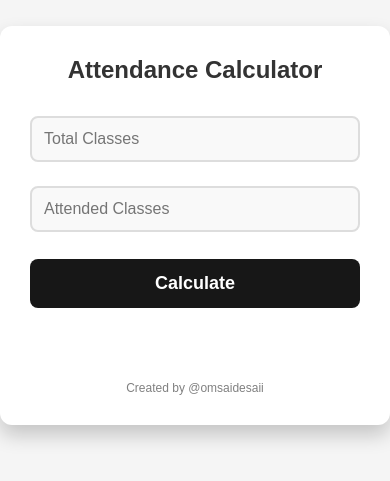
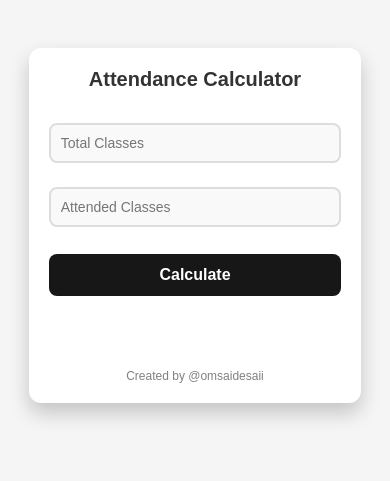
Before and after one commit to omsaidesaii/AttendanceCalculator, a plain HTML site: page index.html in a window 390 px wide. Shown: the part 197-678 px from the top of the page. Drawn offline with Linux system fonts and the light colour scheme.

Commit message:
Update style.css

```diff
--- a/style.css
+++ b/style.css
@@ -1,9 +1,11 @@
+/* Global Reset */
 * {
 	box-sizing: border-box;
 	margin: 0;
 	padding: 0;
 }
 
+/* Body Styling */
 body {
 	font-family: 'Poppins', sans-serif;
 	display: flex;
@@ -11,24 +13,28 @@ body {
 	align-items: center;
 	height: 100vh;
 	background-color: whitesmoke;
+	padding: 20px; /* Prevents content from touching screen edges */
 }
 
+/* Calculator Container */
 .container {
 	max-width: 450px;
+	width: 100%;
 	background: #fff;
 	padding: 30px;
 	border-radius: 12px;
 	box-shadow: 0px 10px 20px rgba(0, 0, 0, 0.2);
 	text-align: center;
-
 }
 
+/* Heading */
 h2 {
 	color: #333;
 	margin-bottom: 20px;
 	font-size: 24px;
 }
 
+/* Input Fields */
 input {
 	width: 100%;
 	padding: 12px;
@@ -46,6 +52,7 @@ input:focus {
 	background-color: #fff;
 }
 
+/* Buttons */
 button {
 	width: 100%;
 	padding: 14px;
@@ -58,7 +65,7 @@ button {
 	cursor: pointer;
 	transition: 0.3s;
 	margin-bottom: 5px;
-    margin-top:15px ;
+	margin-top: 15px;
 }
 
 button:hover {
@@ -66,6 +73,7 @@ button:hover {
 	transform: scale(1.05);
 }
 
+/* Result Display */
 #result {
 	font-size: 22px;
 	font-weight: bold;
@@ -73,6 +81,7 @@ button:hover {
 	color: #333;
 }
 
+/* Info Boxes */
 .info-box {
 	font-size: 16px;
 	font-weight: bold;
@@ -96,17 +105,74 @@ button:hover {
 	border: 1px solid #FFEEBA;
 }
 
+/* Footer Text */
 .user {
 	font-size: 12px;
 	font-family: sans-serif;
 	color: gray;
 	margin-top: 10px;
 }
-@media only screen and(max-width:393px)
-{
-    .container{
-        height: 60vh;
-        width: 60vw;
-        background-color: red;
+
+/* Responsive Design */
+
+/* Tablets (Max Width: 768px) */
+@media (max-width: 768px) {
+	.container {
+		max-width: 90%;
+		padding: 25px;
+	}
+
+	input {
+		font-size: 14px;
+		padding: 10px;
+	}
+
+	button {
+		font-size: 16px;
+		padding: 12px;
 	}
 }
+
+/* Mobile Devices (Max Width: 480px) */
+@media (max-width: 480px) {
+	.container {
+		max-width: 95%;
+		padding: 20px;
+	}
+
+	h2 {
+		font-size: 20px;
+	}
+
+	input {
+		font-size: 14px;
+		padding: 10px;
+	}
+
+	button {
+		font-size: 16px;
+		padding: 12px;
+	}
+}
+
+/* Very Small Screens (Max Width: 360px) */
+@media (max-width: 360px) {
+	.container {
+		max-width: 98%;
+		padding: 15px;
+	}
+
+	h2 {
+		font-size: 18px;
+	}
+
+	input {
+		font-size: 13px;
+		padding: 8px;
+	}
+
+	button {
+		font-size: 14px;
+		padding: 10px;
+	}
+}
```
Lines whose indentation alone changed are shown as unchanged.
